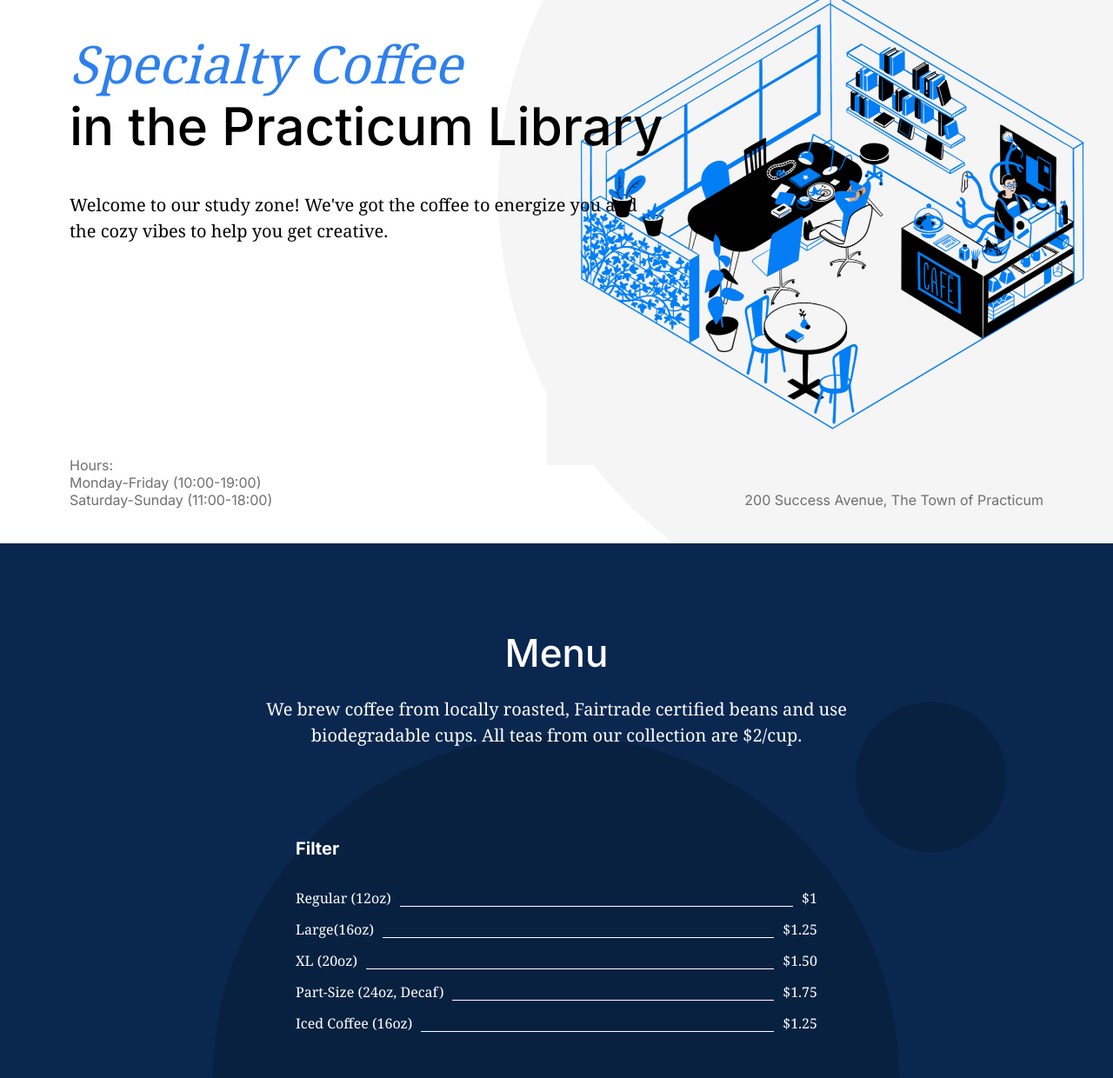
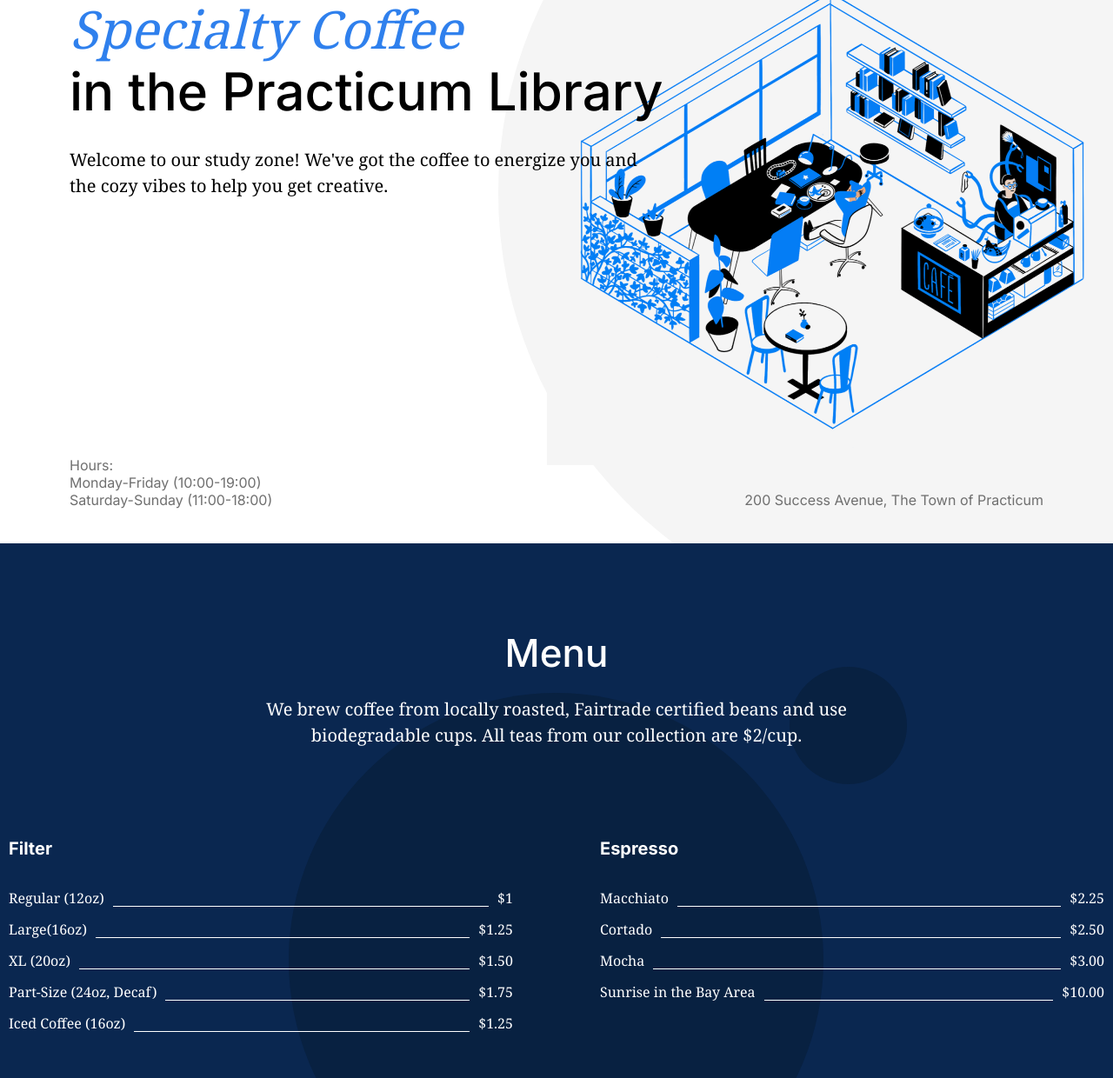
Before and after one commit to scottfulmer/se_project_coffeeshop, a plain HTML site: page index.html in a window 1280 px wide. Shown: the part 175-1415 px from the top of the page at 87% size. Drawn offline with Linux system fonts and the light colour scheme.

Commit message:
5th update per reviewer notes

```diff
--- a/blocks/card.css
+++ b/blocks/card.css
@@ -1,6 +1,6 @@
 .card {
   max-width: 600px;
-  flex-basis: 50%;
+  flex-basis: calc(50% - 60px);
 }
 .card__title {
   font-family: Inter, Arial, sans-serif;
--- a/blocks/header.css
+++ b/blocks/header.css
@@ -25,6 +25,8 @@
   z-index: 2;
   align-items: flex-start;
   padding-left: 80px;
+  margin-bottom: 0;
+  margin-top: 0;
 }
 .header__span-accent {
   font-family: "Noto serif", "Times New Roman", serif;
@@ -47,6 +49,7 @@
   font-size: 20px;
   line-height: 30px;
   margin-top: 28px;
+  margin-bottom: 0;
 }
 .header__image {
   position: absolute;
```
